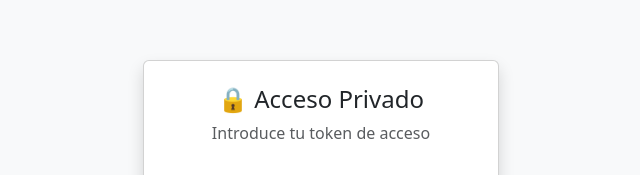
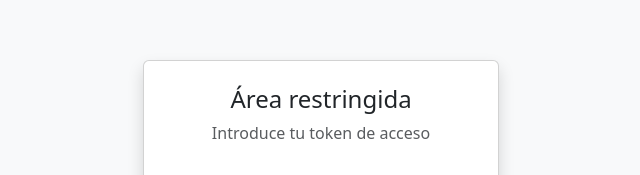
Before and after one commit to elikito/test-online-155t, a Next.js app: page /login in a window 1280 px wide. Shown: the part 179-354 px from the top of the page, without its empty margins (319-959 px from the left). Built offline with nearby package versions, Linux system fonts and the light colour scheme.

Commit message:
nuevos_token

```diff
--- a/pages/login.js
+++ b/pages/login.js
@@ -46,7 +46,7 @@ export default function Login() {
             <div className="card shadow">
               <div className="card-body p-4">
                 <div className="text-center mb-4">
-                  <h2 className="h4 text-dark mb-2">🔒 Acceso Privado</h2>
+                  <h2 className="h4 text-dark mb-2">Área restringida</h2>
                   <p className="text-muted">Introduce tu token de acceso</p>
                 </div>
 
```
